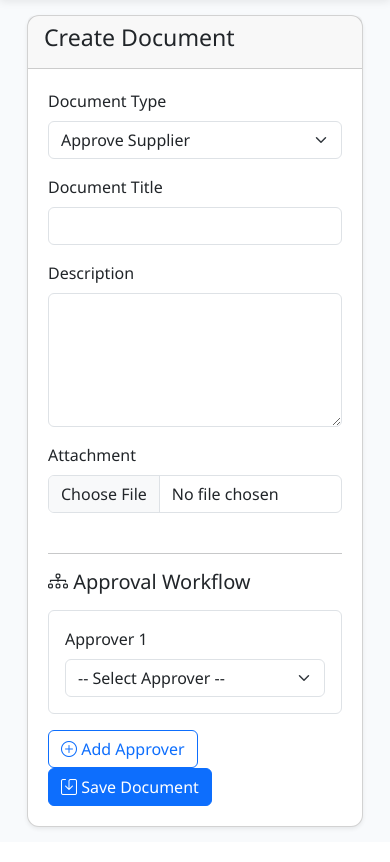
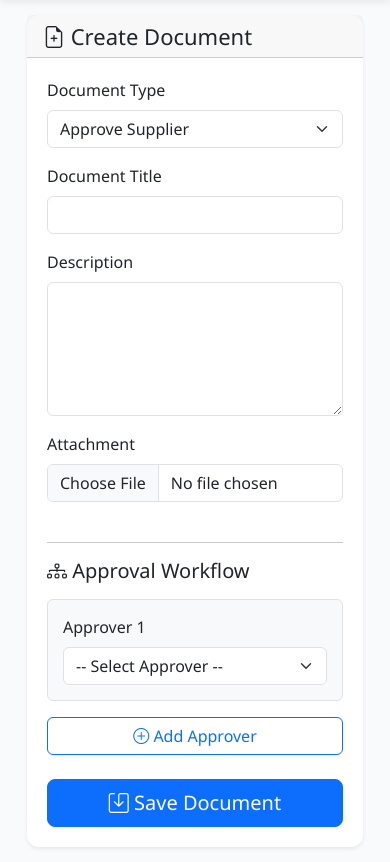
Before and after one commit to natthaphon47tle/document-approval-system, a Flask app: page /documents/create in a window 390 px wide. Shown: the part 68-930 px from the top of the page. Before the commit the page ends 898 px from the top, so only its background shows below. Run offline with Flask 3, Linux system fonts and the light colour scheme; a user stored in the database is signed in; data comes from the database, SQL or seed files in the repository.

Commit message:
Make system responsive for mobile

```diff
--- a/static/css/style.css
+++ b/static/css/style.css
@@ -437,3 +437,60 @@ body{
     word-break:break-word;
 
 }
+
+/* Create Page */
+
+@media (max-width:991px){
+
+    .card-body{
+
+        padding:20px;
+
+    }
+
+    h3{
+
+        font-size:22px;
+
+    }
+
+    .approver-item{
+
+        padding:15px !important;
+
+    }
+
+}
+
+/* Dashboard */
+
+.dashboard-card{
+    transition:0.3s;
+}
+
+.dashboard-card:hover{
+    transform:translateY(-3px);
+}
+
+.icon{
+    width:50px;
+    height:50px;
+    border-radius:50%;
+    display:flex;
+    align-items:center;
+    justify-content:center;
+    color:#fff;
+    margin-bottom:15px;
+}
+
+@media (max-width:768px){
+
+    .dashboard-card{
+        text-align:center;
+    }
+
+    .dashboard-card h2{
+        font-size:2rem;
+    }
+
+}
--- a/templates/documents/create.html
+++ b/templates/documents/create.html
@@ -4,11 +4,17 @@
 
 <div class="container-fluid">
 
-    <div class="card shadow-sm">
+    <div class="card shadow-sm border-0">
 
         <div class="card-header">
 
-            <h3>Create Document</h3>
+            <h3 class="mb-0">
+
+                <i class="bi bi-file-earmark-plus"></i>
+
+                Create Document
+
+            </h3>
 
         </div>
 
@@ -84,7 +90,7 @@
 
                         <div id="approver-container">
 
-                            <div class="approver-item border rounded p-3 mb-3">
+                            <div class="approver-item border rounded p-3 mb-3 bg-light">
 
                                 <label class="form-label">
 
@@ -114,7 +120,7 @@
 
                         </div>
 
-                        <button type="button" id="add-approver" class="btn btn-outline-primary">
+                        <button type="button" id="add-approver" class="btn btn-outline-primary w-100 w-md-auto">
 
                             <i class="bi bi-plus-circle"></i>
 
@@ -126,13 +132,17 @@
 
                 </div>
 
-                <button class="btn btn-primary" id="save-document">
+                <div class="d-grid mt-4">
 
-                    <i class="bi bi-save"></i>
+                    <button class="btn btn-primary btn-lg" id="save-document">
 
-                    Save Document
+                        <i class="bi bi-save"></i>
 
-                </button>
+                        Save Document
+
+                    </button>
+
+                </div>
 
             </form>
 
```
Also changed, not shown: templates/dashboard/dashboard.html (+8 -6 lines).
